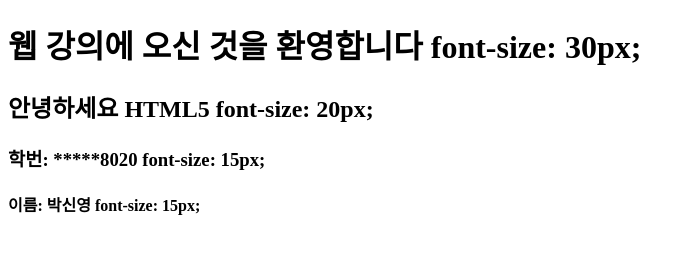
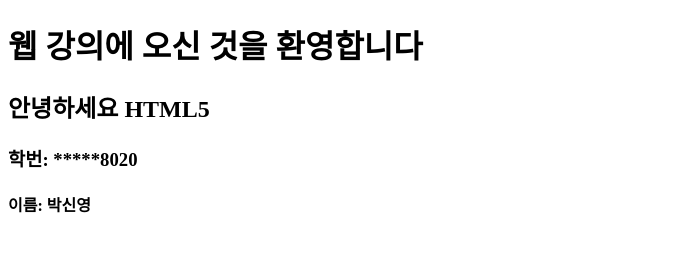
Before and after one commit to bluecat0808/8020.github.io, a plain HTML site: page index.html in a window 1280 px wide. Shown: the whole page, without its empty margins (0-693 px from the left). Drawn offline with Linux system fonts and the light colour scheme.

Commit message:
Update index.html

```diff
--- a/index.html
+++ b/index.html
@@ -6,9 +6,9 @@
 </head>
 
 <body>
-  <h1> 웹 강의에 오신 것을 환영합니다 font-size: 30px; </h1>
-  <h2> 안녕하세요 HTML5 font-size: 20px; </h2>
-  <h3> 학번: *****8020 font-size: 15px; </h3>
-  <h4> 이름: 박신영 font-size: 15px; </h4>
+  <h1> 웹 강의에 오신 것을 환영합니다 </h1>
+  <h2> 안녕하세요 HTML5 </h2>
+  <h3> 학번: *****8020 </h3>
+  <h4> 이름: 박신영 </h4>
 </body>
 </html>
```
